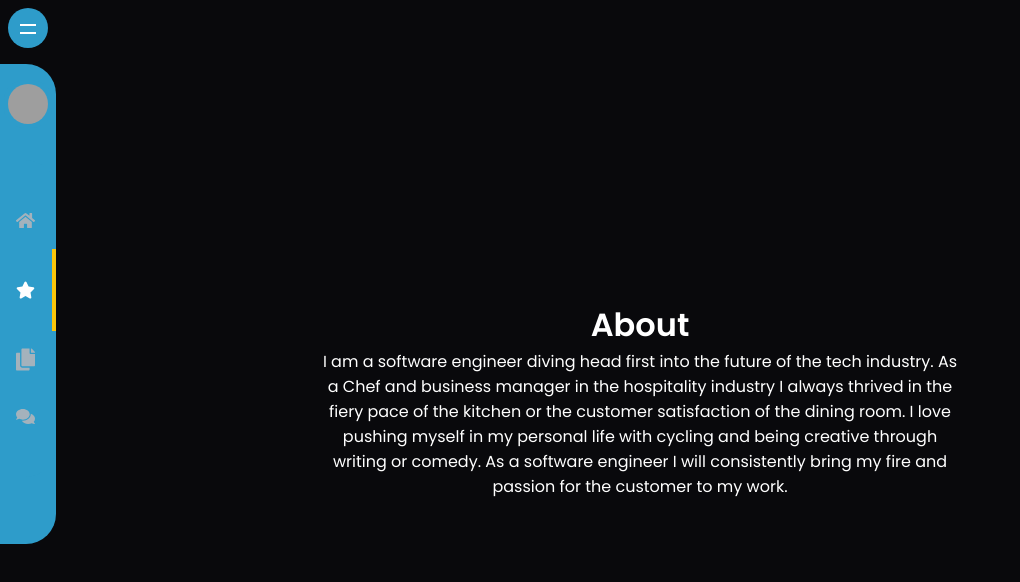
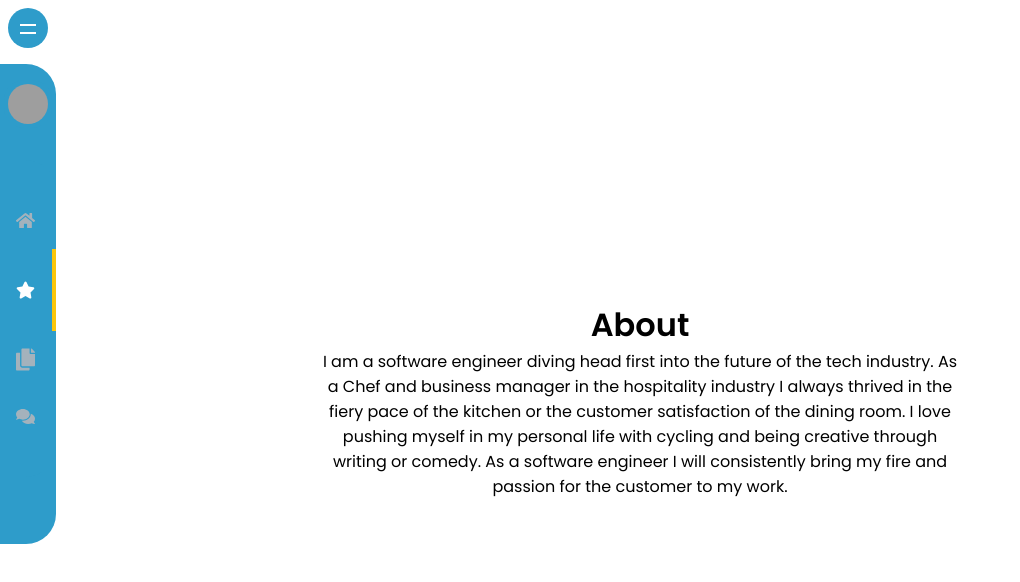
Before and after one commit to aaronsHarris/Portfolio, a React (Create React App) app in the folder client/: page /about in a window 1280 px wide. Shown: the top 582 px of the page, without its empty margins (0-1020 px from the left). Built offline with nearby package versions, Linux system fonts and the light colour scheme; grey boxes are pictures that could not be loaded.

Commit message:
edited styles

```diff
--- a/client/src/components/animations/MotionHoc.js
+++ b/client/src/components/animations/MotionHoc.js
@@ -7,11 +7,11 @@ const MotionHoc = (Component) => {
         initial={{ y: 500 }}
         animate={{
           y: 0,
-          transition: { duration: 0.5, type: "spring" },
+          transition: { duration: 1, type: "spring" },
         }}
         exit={{
           y: -500,
-          transition: { duration: 0.5, type: "spring", ease: "easeInOut" },
+          transition: { duration: 1, type: "spring", ease: "easeInOut" },
         }}
       >
         <Component />
--- a/client/src/index.css
+++ b/client/src/index.css
@@ -7,7 +7,7 @@
   --pink:#EC25F0;
   --blue:#2E9CCA;
   --orange:#FBC60B;
-  --background: var(--black)
+  --background: var(--white)
 }
 *,*::before,*::after{
   margin:0;
@@ -18,6 +18,6 @@
 body{
   background-color: var(--background);
   font-family: 'Poppins', sans-serif;
-  color: white;
+  color: black;
   text-align: center;
 }
--- a/client/src/screens/Home.jsx
+++ b/client/src/screens/Home.jsx
@@ -1,8 +1,15 @@
 import MotionHoc from "../components/animations/MotionHoc";
+import styled from "styled-components";
+import { useState } from "react";
+
+
+
 
 const HomeComponent = () => {
+  const [click, setClick] = useState(false);
   return (
     <>
+
       <h1>Aaron Harris</h1>
       <p>Full Stack Developer</p>
     </>
```
